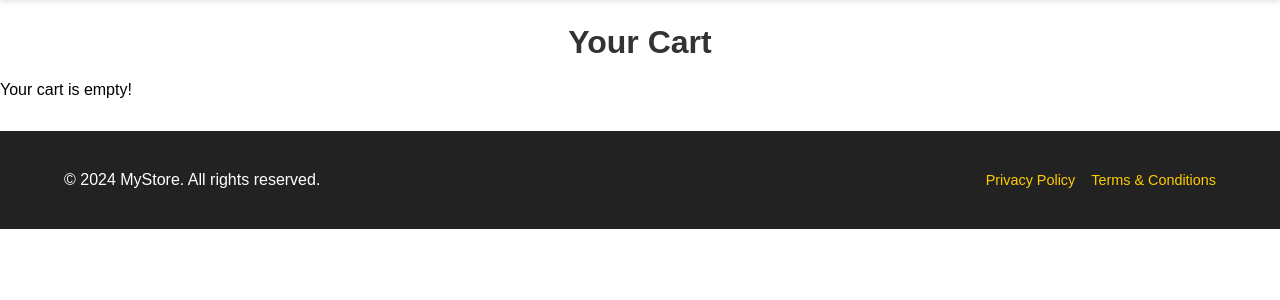
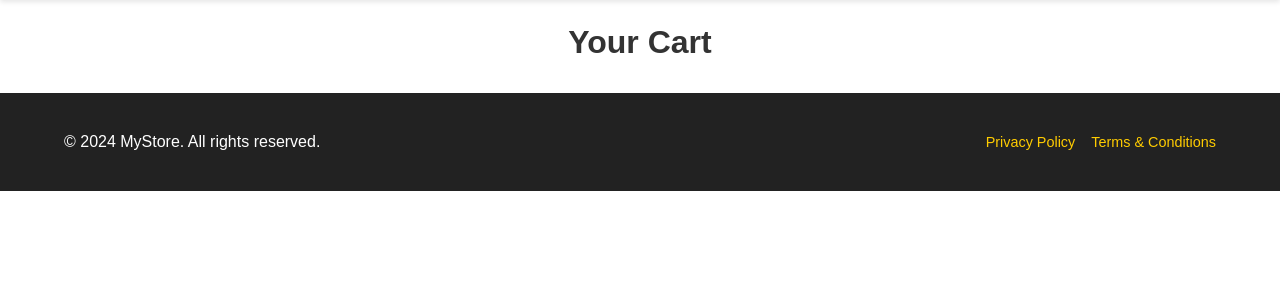
Before and after one commit to Harisshabbir76/E-com-web-Django, a Django app: page /cart/ in a window 1280 px wide. Shown: the part 70-370 px from the top of the page. Run offline with Django 5.2, Linux system fonts and the light colour scheme; parts of the project's set-up code (start-up, migrations or seed data) failed here and were passed over.

Commit message:
removes add to cart for now

```diff
--- a/product/templates/product/cart.html
+++ b/product/templates/product/cart.html
@@ -3,34 +3,5 @@
 {% block content %}
 <h1>Your Cart</h1>
 
-{% if cart_items %}
-    <table>
-        <thead>
-            <tr>
-                <th>Product</th>
-                <th>Price</th>
-                <th>Quantity</th>
-                <th>Total</th>
-                <th>Action</th>
-            </tr>
-        </thead>
-        <tbody>
-            {% for item in cart_items %}
-                <tr>
-                    <td>{{ item.product.title }}</td>
-                    <td>${{ item.product.price }}</td>
-                    <td>{{ item.quantity }}</td>
-                    <td>${{ item.price }}</td>
-                    <td>
-                        <a href="{% url 'Products:remove_from_cart' item.product.slug %}">Remove</a>
-                    </td>
-                </tr>
-            {% endfor %}
-        </tbody>
-    </table>
-    <p><strong>Total Price:</strong> ${{ total_price }}</p>
-    <a href="{% url 'Products:checkout' %}">Proceed to Checkout</a>
-{% else %}
-    <p>Your cart is empty!</p>
-{% endif %}
+
 {% endblock %}
--- a/product/urls.py
+++ b/product/urls.py
@@ -9,6 +9,4 @@ urlpatterns=[
     path('<slug:slug>/order/', views.Order, name="Order"),
     path('<slug:slug>/order/check-out', views.checkOut, name="checkout"),
    path('cart/', views.Cart, name="cart"),
-    path('cart/<slug:slug>/add/', views.add_to_cart, name="add_to_cart"),
-    path('cart/<slug:slug>/remove/', views.remove_from_cart, name="remove_from_cart")
 ]
--- a/product/views.py
+++ b/product/views.py
@@ -62,51 +62,5 @@ def checkOut(request, slug):
         return redirect('Products:home')
 
 
-
 def Cart(request):
-    cart = request.session.get('cart', {})
-
-    cart_items = []
-    total_price = 0
-    for slug, item in cart.items():
-        product = get_object_or_404(Products, slug=slug)
-        quantity = item['quantity']
-        price = product.price * quantity
-        total_price += price
-        cart_items.append({
-            'product': product,
-            'quantity': quantity,
-            'price': price,
-        })
-
-    return render(request, 'product/cart.html', {
-        'cart_items': cart_items,
-        'total_price': total_price,
-    })
-
-
-def add_to_cart(request, slug):
-    product = get_object_or_404(Products, slug=slug)
-    cart = request.session.get('cart', {})
-
-    quantity = int(request.POST.get('quantity', 1))
-
-    if slug in cart:
-        cart[slug]['quantity'] += quantity
-    else:
-        cart[slug] = {'quantity': quantity}
-
-    request.session['cart'] = cart
-    return redirect('Products:cart')
-
-
-
-def remove_from_cart(request, slug):
-    cart = request.session.get('cart', {})
-
-    if slug in cart:
-        del cart[slug]
-
-    request.session['cart'] = cart
-
-    return redirect('Products:cart')
+    return render (request, 'product/cart.html')
```
Also changed, not shown: product/templates/product/product_detail.html (+4 -6 lines), db.sqlite3 (deleted), media/4-in-1-makeup-pen-eye-liner-brow-liner-lip-liner-highlightertouch-up_-_1_ffagsz3.jpeg (renamed from media/4-in-1-makeup-pen-eye-liner-brow-liner-lip-liner-highlightertouch-up_-_1.jpeg), media/4-in-1-makeup-pen-eye-liner-brow-liner-lip-liner-highlightertouch-up_-_2.jpeg (deleted), media/4-in-1-makeup-pen-eye-liner-brow-liner-lip-liner-highlightertouch-up_-_3.jpeg (added), media/4-in-1-makeup-pen-eye-liner-brow-liner-lip-liner-highlightertouch-up_-_7_uQoCYzb.jpeg (renamed from media/4-in-1-makeup-pen-eye-liner-brow-liner-lip-liner-highlightertouch-up_-_7.jpeg), media/nova-foldable-hair-dryer-nv-1290-random-color-2_-_1_LQ3xY0a.jpeg (renamed from media/nova-foldable-hair-dryer-nv-1290-random-color-2_-_1.jpeg), media/nova-foldable-hair-dryer-nv-1290-random-color-2_-_2.jpeg (deleted), media/nova-foldable-hair-dryer-nv-1290-random-color-2_-_3.jpeg (added), media/nova-foldable-hair-dryer-nv-1290-random-color-2_-_6.jpeg (added), media/nova-foldable-hair-dryer-nv-1290-random-color-2_-_8.jpeg (deleted), product/migrations/0002_products_slug.py (deleted), product/migrations/0002_products_slug_order.py, product/migrations/0004_remove_order_product_remove_order_quantity.py (deleted), 1 more files.
